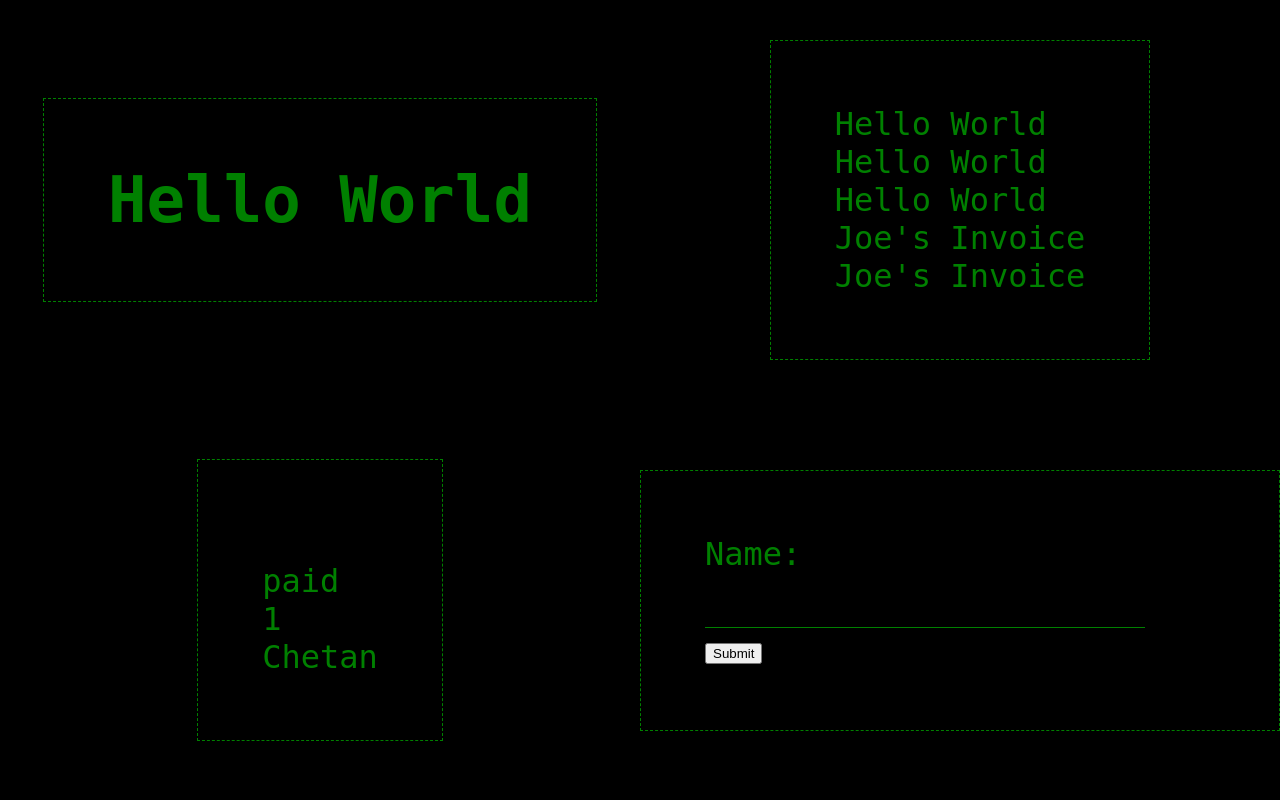
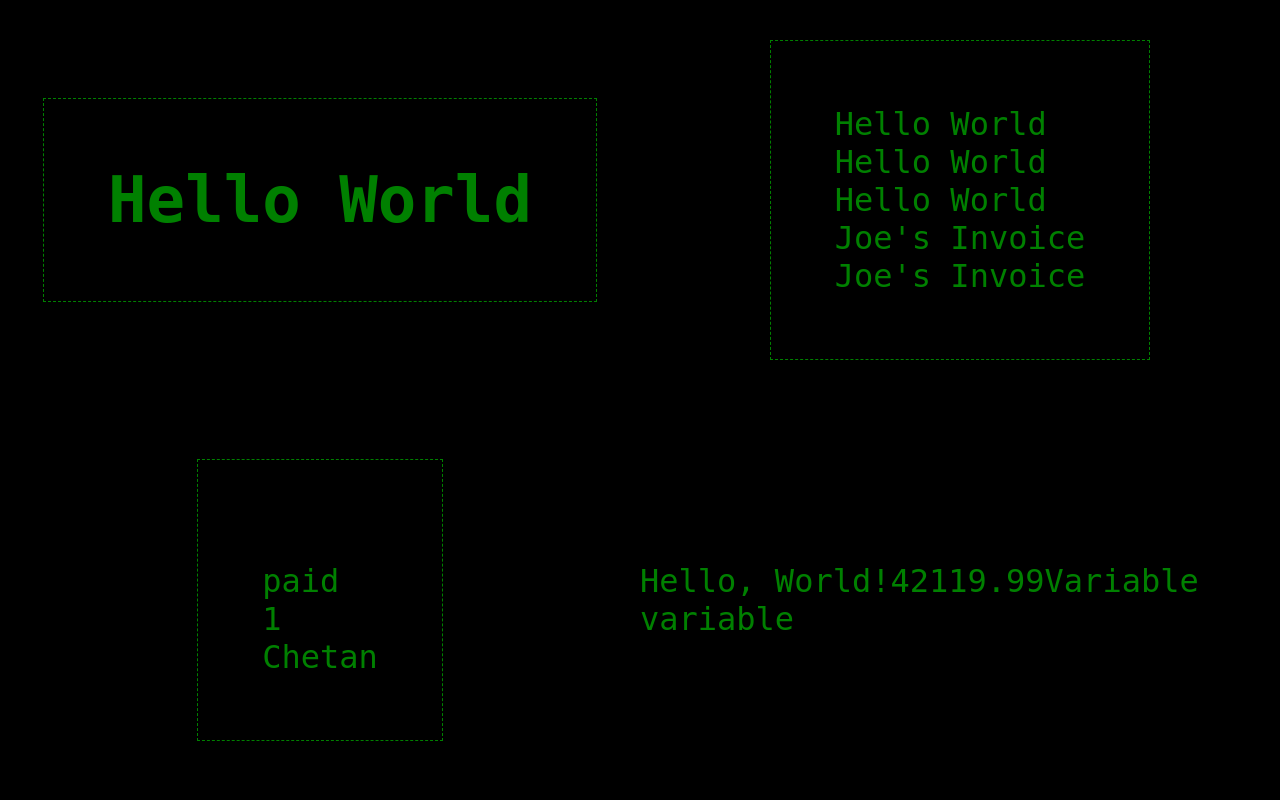
Before and after one commit to Chet4nSingh/PHP, a PHP site: page / in a window 1280 px wide. Run offline with PHP 8.4, Linux system fonts and the light colour scheme.

Commit message:
Update ./VariablesAndConstants/index.php

```diff
--- a/VariablesAndConstants/index.php
+++ b/VariablesAndConstants/index.php
@@ -70,13 +70,44 @@
             //* statements like if.
         ?>
     </p>
-    <form action="form_submit.php" method="POST">
+    <!-- <form action="form_submit.php" method="POST">
         <div>
             <label for="name">Name: </label>
             <input type="text" name="name">
         </div>
         <button>Submit</button>
-    </form>
+    </form> -->
+
+    <?php
+        // Variables in PHP
+        $greeting = "Hello, World!";
+        $number = 42;
+        $is_logged_in = true;
+        $price = 19.99;
+
+        echo $greeting;  // Outputs: Hello, World!
+        echo $number;    // Outputs: 42
+        echo $is_logged_in;  // Outputs: 1 (true)
+        echo $price;     // Outputs: 19.99
+
+        // Variable types
+        $string = "This is a string";
+        $integer = 100;
+        $float = 10.5;
+        $boolean = false;
+        $array = array(1, 2, 3);
+        $nullVar = null;
+
+        // Variable variables
+        $varName = "example";
+        $$varName = "Variable variable";
+        echo $example;  // Outputs: Variable variable
+
+        // Constants in PHP
+        define("SITE_NAME", "MyWebsite");
+
+    ?>
+
 
 </body>
 </html>
```
